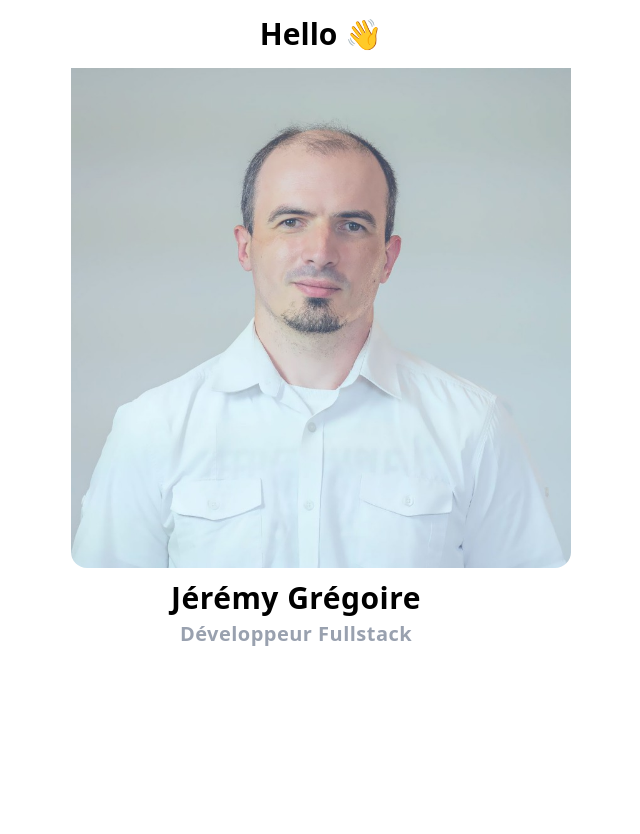
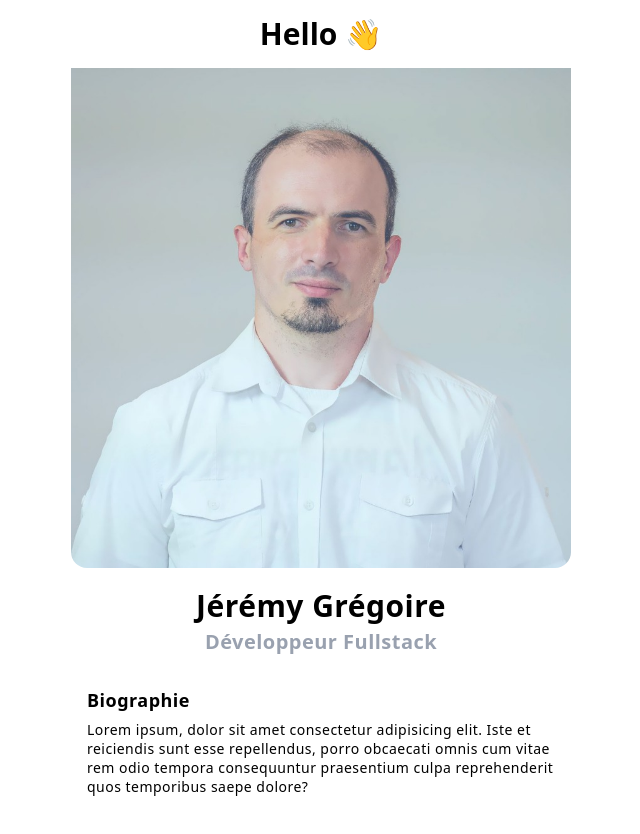
Before and after one commit to jeyofdev/vcard, an Angular app: page / in a window 1280 px wide. Shown: the top 834 px of the page, without its empty margins (319-959 px from the left). Built offline with nearby package versions, Linux system fonts and the light colour scheme.

Commit message:
feat: add component biography

```diff
--- a/src/app/app.component.html
+++ b/src/app/app.component.html
@@ -7,5 +7,8 @@
 		<img src="assets/images/profil.jpg" alt="profil" />
 	</div>
 
-	<app-name class="w-full"></app-name>
+	<app-layout-content>
+		<app-name class="w-full"></app-name>
+		<app-biography class="w-full"></app-biography>
+	</app-layout-content>
 </app-layout-global>
--- a/src/app/app.component.ts
+++ b/src/app/app.component.ts
@@ -1,10 +1,12 @@
 import { Component } from '@angular/core';
+import { BiographyComponent } from '@components/content/biography/biography.component';
+import { NameComponent } from '@components/content/name/name.component';
+import { LayoutContentComponent } from '@components/layout/layout-content/layout-content.component';
 import { LayoutGlobalComponent } from '@components/layout/layout-global/layout-global.component';
-import { NameComponent } from '@components/name/name.component';
 
 @Component({
 	selector: 'app-root',
-	imports: [LayoutGlobalComponent, NameComponent],
+	imports: [LayoutGlobalComponent, LayoutContentComponent, NameComponent, BiographyComponent],
 	templateUrl: './app.component.html',
 	styleUrl: './app.component.scss',
 })
--- /dev/null
+++ b/src/app/components/content/biography/biography.component.html
@@ -0,0 +1,11 @@
+<div class="flex flex-col gap-y-3">
+	<h6 class="text-lg text-black leading-[16px] tracking-[0.03rem] font-bold">
+		Biographie
+	</h6>
+
+	<p class="text-sm text-black leading-[19px] tracking-[0.03rem] font-normal">
+		Lorem ipsum, dolor sit amet consectetur adipisicing elit. Iste et reiciendis
+		sunt esse repellendus, porro obcaecati omnis cum vitae rem odio tempora
+		consequuntur praesentium culpa reprehenderit quos temporibus saepe dolore?
+	</p>
+</div>
--- a/src/app/components/name/name.component.html
+++ b/src/app/components/content/name/name.component.html
@@ -1,4 +1,4 @@
-<div class="flex flex-col items-center gap-y-4 w-[90%] bg-white px-3 py-5">
+<div class="flex flex-col items-center gap-y-4">
 	<h1 class="text-3xl text-black leading-[20px] tracking-[0.03rem] font-bold">
 		Jérémy Grégoire
 	</h1>
--- /dev/null
+++ b/src/app/components/layout/layout-content/layout-content.component.html
@@ -0,0 +1,3 @@
+<div class="flex flex-col gap-y-10 px-4 py-7">
+	<ng-content></ng-content>
+</div>
```
Also changed, not shown: src/app/components/content/biography/biography.component.ts (added, +9 -0 lines), src/app/components/layout/layout-content/layout-content.component.ts (added, +9 -0 lines), src/app/components/content/biography/biography.component.scss (added), src/app/components/content/name/name.component.scss (added), src/app/components/content/name/name.component.ts (renamed from src/app/components/name/name.component.ts), src/app/components/layout/layout-content/layout-content.component.scss (added).
